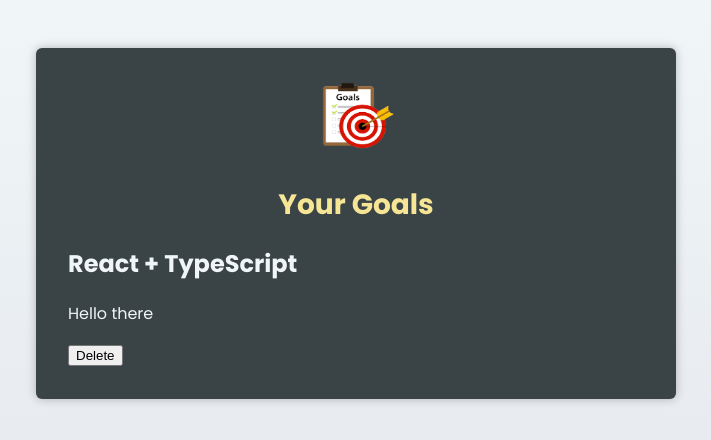
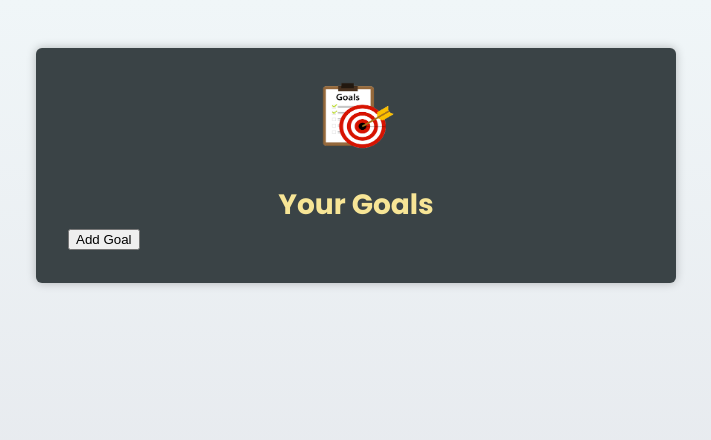
Before and after one commit to GKavvadias/goals-form, a React (Vite) app: page / in a window 1280 px wide. Shown: the top 440 px of the page, without its empty margins (284-995 px from the left). Built offline with nearby package versions, Linux system fonts and the light colour scheme; the HTML template or start-up script is replaced by a standard one.

Commit message:
Adding state

```diff
--- a/src/App.tsx
+++ b/src/App.tsx
@@ -1,16 +1,43 @@
 import Goal from "./components/Goal";
 import Header from "./components/Header";
 import goalsImg from "./assets/goals.png";
+import { useState } from "react";
+
+type Goal = {
+  title: string;
+  description: string;
+  id: number;
+};
 
 export default function App() {
+  const [goals, setGoals] = useState<Goal[]>([]);
+
+  function handleAddGoal() {
+    setGoals((prevGoals) => {
+      const newGoal: Goal = {
+        id: Math.random(),
+        title: "React + TypeScript",
+        description: "What's your goal?",
+      };
+      return [...prevGoals, newGoal];
+    });
+  }
+
   return (
     <main>
       <Header image={{ src: goalsImg, alt: "Goals image" }}>
         <h1>Your Goals</h1>
       </Header>
-      <Goal title="React + TypeScript">
-        <p>Hello there</p>
-      </Goal>
+      <button onClick={handleAddGoal}>Add Goal</button>
+      <ul>
+        {goals.map((goal) => (
+          <li key={goal.id}>
+            <Goal title={goal.title}>
+              <p>{goal.description}</p>
+            </Goal>
+          </li>
+        ))}
+      </ul>
     </main>
   );
 }
--- a/src/components/Header.tsx
+++ b/src/components/Header.tsx
@@ -5,7 +5,8 @@
 export default function Header({ image, children }: HeaderProps) {
   return (
     <header>
-      <img src={image.src} alt={image.alt}/>
+      {/* <img src={image.src} alt={image.alt}/> */}
+      <img {...image} />
       {children}
     </header>
   );
```
